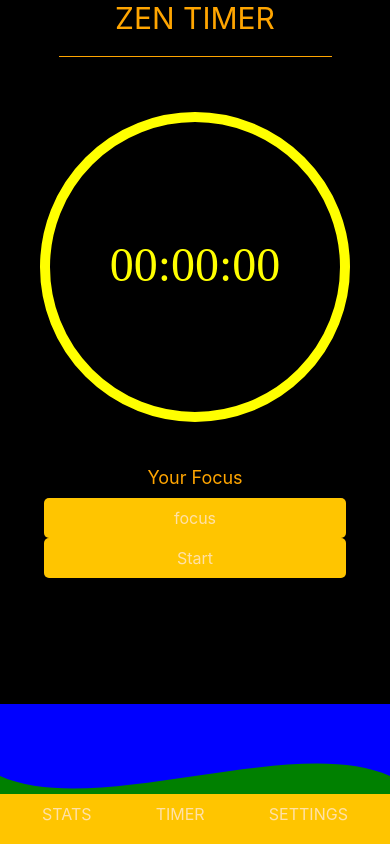
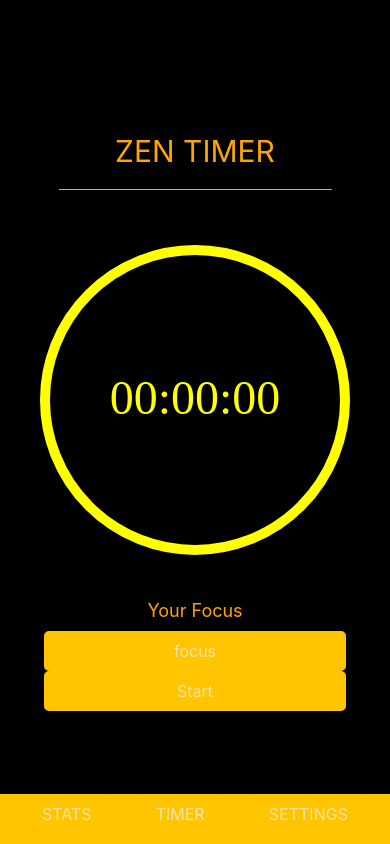
Before and after one commit to Lenindelrionicaragua/HabitTrackerAppFront, a React Native app: screen /StopwatchScreen in a window 390 px wide. Built offline with nearby package versions, Linux system fonts and the light colour scheme; what expo-web-browser would draw is missing.

Commit message:
remove SGV del StopwatcherScreen

```diff
--- a/component/Banner/Banner.js
+++ b/component/Banner/Banner.js
@@ -1,44 +1,15 @@
 import React from "react";
-import {
-  View,
-  Text,
-  StyleSheet,
-  TouchableOpacity,
-  Platform,
-  Dimensions
-} from "react-native";
+import { View, Text, StyleSheet, TouchableOpacity } from "react-native";
 import { useNavigation } from "@react-navigation/native";
-import Svg, { Path } from "react-native-svg";
 import { Colors } from "../../styles/AppStyles";
 
 const { black, orange, white } = Colors;
 
 const Banner = () => {
   const navigation = useNavigation();
-  const { width } = Dimensions.get("window");
-  const { height } = Dimensions.get("window");
-  // Define a condition for mobile devices
-  const isMobile =
-    Platform.OS === "ios" || Platform.OS === "android" || width < 768;
-
-  const svgHeight = isMobile ? "90" : { width };
-  const svgWidth = isMobile ? "100%" : { height };
-  const viewBox = isMobile ? "0 0 1440 120" : "0 0 1440 240";
 
   return (
     <View style={styles.bannerContainer}>
-      <Svg
-        height={svgHeight}
-        width={svgWidth}
-        viewBox={viewBox}
-        style={styles.wave}
-      >
-        <Path
-          style={styles.wavePath}
-          fill={"green"}
-          d="M0,160 C360,320 1080,0 1440,160 L1440,320 L0,320 Z"
-        />
-      </Svg>
       <View style={styles.buttonContainer}>
         <TouchableOpacity
           style={styles.button}
@@ -78,14 +49,6 @@ const styles = StyleSheet.create({
     paddingTop: 0,
     padding: 10
   },
-  wave: {
-    marginTop: 0,
-    width: "100%",
-    backgroundColor: "blue"
-  },
-  wavePath: {
-    backgroundColor: "red"
-  },
   button: {
     paddingVertical: 10,
     paddingHorizontal: 20,
--- a/screens/StopwatchScreen/StopwatchScreen.js
+++ b/screens/StopwatchScreen/StopwatchScreen.js
@@ -1,14 +1,7 @@
 import React, { useState, useRef } from "react";
-import {
-  View,
-  Text,
-  StyleSheet,
-  TouchableOpacity,
-  ScrollView
-} from "react-native";
+import { View, Text, StyleSheet, TouchableOpacity } from "react-native";
 import Svg, { Circle, Rect, Text as SvgText } from "react-native-svg";
 import { Colors } from "../../styles/AppStyles";
-import { SafeAreaView } from "react-native-safe-area-context";
 
 const { white, black, orange, lightGrey, yellow } = Colors;
 
@@ -60,13 +53,13 @@ const App = () => {
   const circumference = 2 * Math.PI * 150;
 
   return (
-    <SafeAreaView style={styles.container}>
-      <ScrollView contentContainerStyle={styles.scrollViewContent}>
+    <View style={styles.container}>
       <Text style={styles.header}>ZEN TIMER</Text>
       <View style={styles.line} />
       <View style={styles.svgContainer}>
         <Svg height="360" width="360" viewBox="0 0 360 360">
           <Rect x="0" y="0" width="360" height="360" fill="transparent" />
+
           <Circle
             cx="180"
             cy="180"
@@ -155,19 +148,16 @@ const App = () => {
           </>
         )}
       </View>
-      </ScrollView>
-    </SafeAreaView>
+    </View>
   );
 };
 
 const styles = StyleSheet.create({
   container: {
     flex: 1,
+    justifyContent: "center",
+    alignItems: "center",
     backgroundColor: "black"
-  },
-  scrollViewContent: {
-    justifyContent: "center",
-    alignItems: "center"
   },
   header: {
     fontSize: 30,
@@ -228,6 +218,10 @@ const styles = StyleSheet.create({
   resumeButton: {
     backgroundColor: yellow
   },
+  addBreakTimeButton: {},
+  addFocusTimeButton: {
+    backgroundColor: orange
+  },
   focusRestButton: {
     backgroundColor: orange
   },
```
Lines whose indentation alone changed are shown as unchanged.
